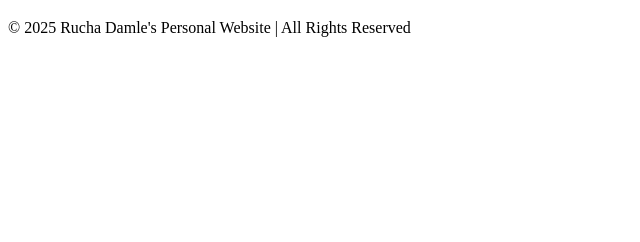
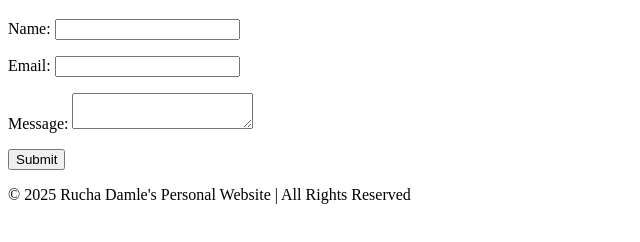
Before and after one commit to ruchadamle/ruchadamle.github.io, a plain HTML site: page contact.html in a window 1280 px wide. Shown: the part 218-460 px from the top of the page, without its empty margins (0-640 px from the left). Drawn offline with Linux system fonts and the light colour scheme.

Commit message:
feat: add form to contact.html

```diff
--- a/contact.html
+++ b/contact.html
@@ -18,6 +18,31 @@
     </nav>
     <main>
       <h1 class="page-title">Contact Information</h1>
+      <form id="contact-form">
+        <p>
+          <label for="name">Name:</label>
+          <input type="text" id="name" name="user_name" required />
+        </p>
+
+        <p>
+          <label for="email">Email:</label>
+          <input type="email" id="email" name="user_email" required />
+        </p>
+
+        <p>
+          <label for="message">Message:</label>
+          <textarea
+            id="message"
+            name="user_message"
+            rows="2"
+            required
+          ></textarea>
+        </p>
+
+        <p>
+          <input type="submit" value="Submit" />
+        </p>
+      </form>
     </main>
     <footer class="footer">
       © 2025 Rucha Damle's Personal Website | All Rights Reserved
```
